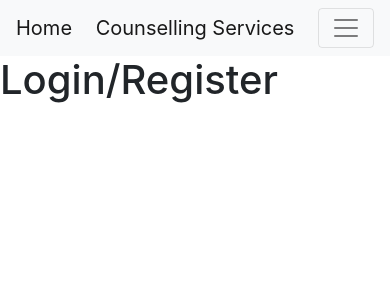
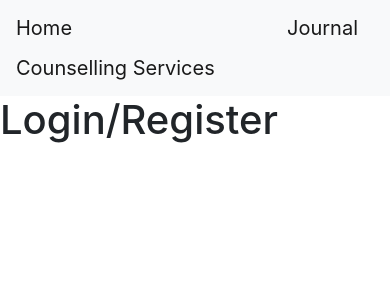
Before and after one commit to k-choonkiat/Journaly, a React (Create React App) app in the folder frontend/: page / in a window 390 px wide. Shown: the top 300 px of the page. Built offline with nearby package versions, Linux system fonts and the light colour scheme.

Commit message:
added more routes for nav-bar and aligned journal element

```diff
--- a/frontend/src/components/journal.js
+++ b/frontend/src/components/journal.js
@@ -23,10 +23,10 @@ export default class Journal extends React.Component {
       render() {
     const { users } = this.state;
     return (
-      <div className="row">
+      <div className="row" style={{display:"block"}}>
         <Nav/>
         {users.map(user => (
-          <div key={user.uid} className="col-lg-6 col-md-6 col-s-12 mb-4">
+          <div key={user.uid} className="col-lg-6 col-md-6 col-s-12 mb-4" style={{margin:"auto"}}>
             <div className="card h-100">
               <div className="card">
                 <div className="card-body">
--- a/frontend/src/components/nav.js
+++ b/frontend/src/components/nav.js
@@ -11,8 +11,8 @@ export default class Nav extends React.Component{
     <div>
       <Navbar bg="light" expand="lg">
   <Navbar.Brand href="Home">Home</Navbar.Brand>
+  <Navbar.Brand href="Journal">Journal</Navbar.Brand>
   <Navbar.Brand href="Counselor">Counselling Services</Navbar.Brand>
-  <Navbar.Toggle aria-controls="basic-navbar-nav" />
   <Navbar.Collapse id="basic-navbar-nav">
     <Form inline>
       <Button variant="outline-success">Search</Button>
```
